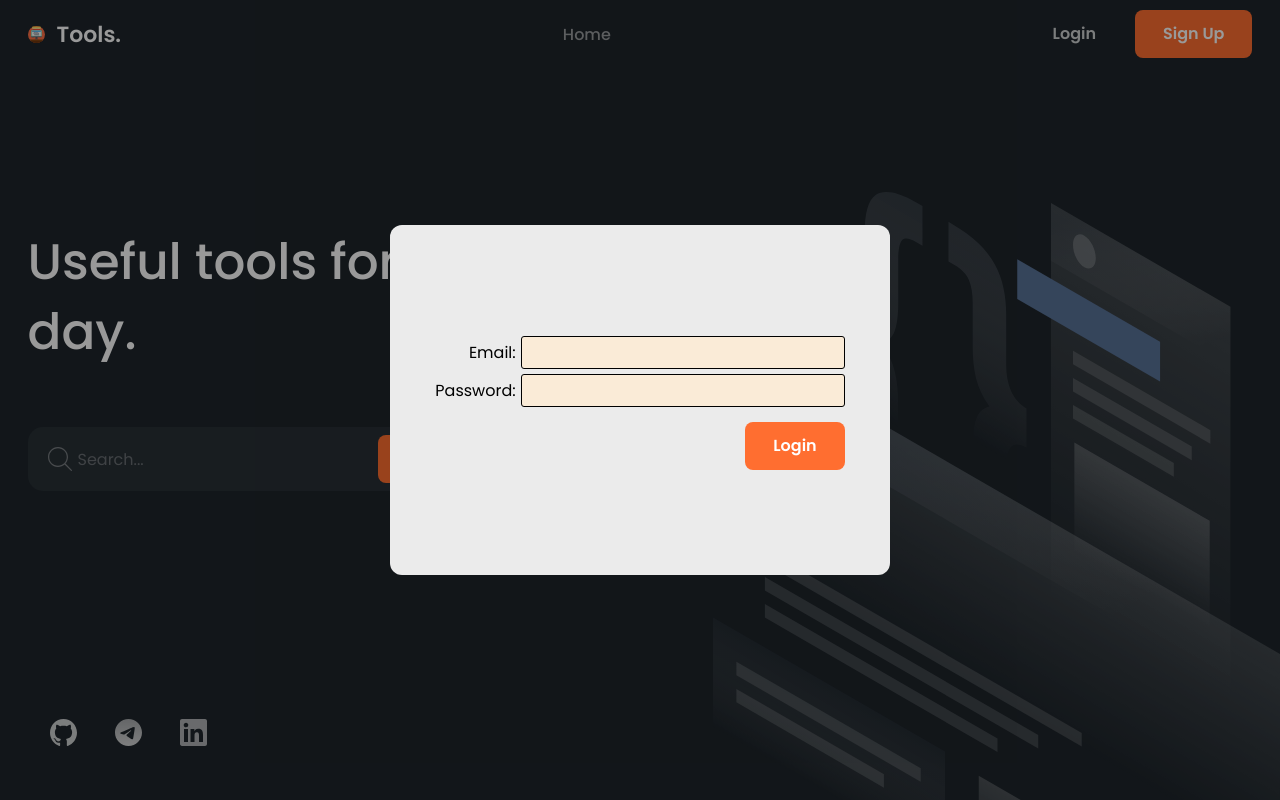
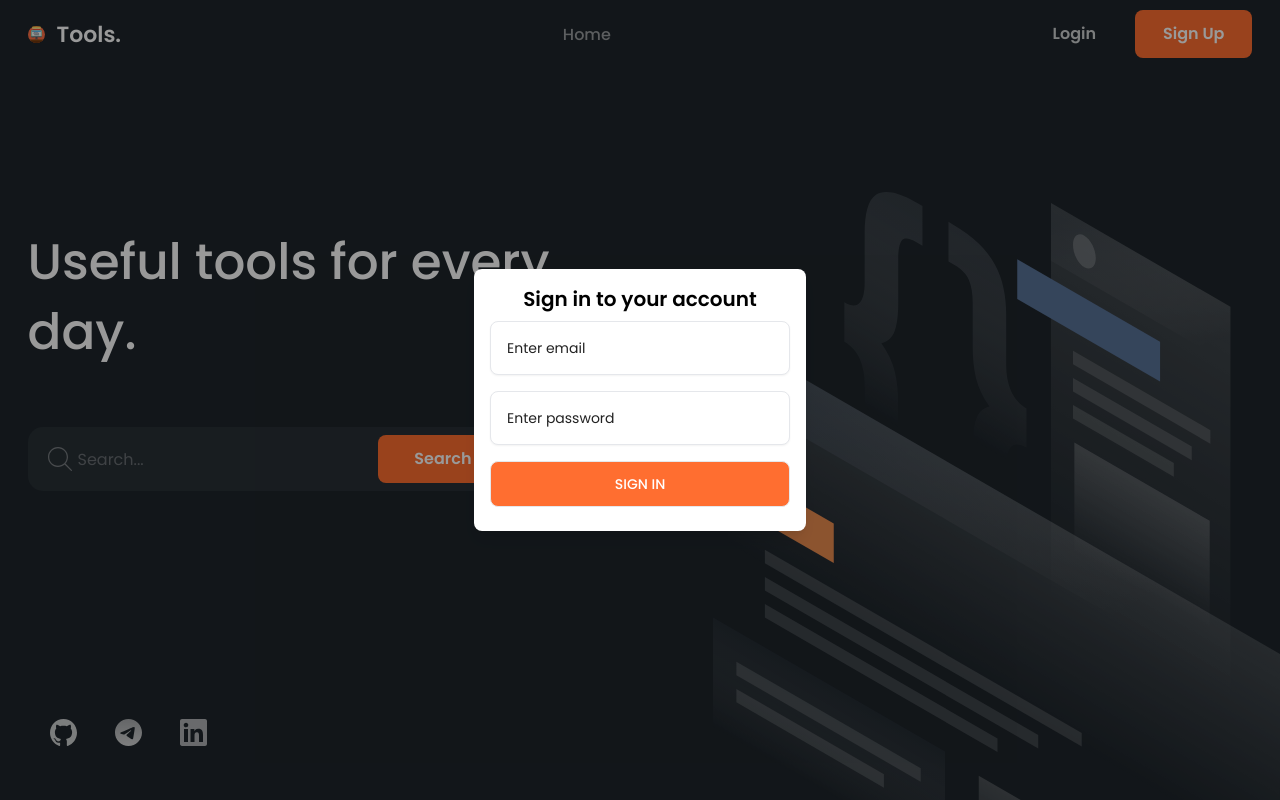
Before and after one commit to DinarMin/Tools-project_react, a React (Vite) app: page / in a window 1280 px wide. Both pictures are taken after a click on the button "Login". Shown: the top 800 px of the page. Built offline with nearby package versions, Linux system fonts and the light colour scheme.

Commit message:
style: changing modal windows

```diff
--- a/src/components/modal/Login/Login.jsx
+++ b/src/components/modal/Login/Login.jsx
@@ -30,10 +30,10 @@
       });
       const data = await response.json();
       if (data.token) {
-        localStorage.setItem('token', data.token);
-        console.log('Login successful:', data.token);
+        localStorage.setItem("token", data.token);
+        console.log("Login successful:", data.token);
       } else {
-        console.log('Login failed:', data.error);
+        console.log("Login failed:", data.error);
       }
     } catch (err) {
       console.log("Ошибка отправки на сервер " + err);
@@ -42,31 +42,27 @@
 
   return (
     <Modal onClickModal={onClickModal} active={active}>
-      <form onSubmit={handleSubmit}>
+      <form className="form" onSubmit={handleSubmit}>
+        <p className="form-title">Sign in to your account</p>
         <div className="input-container">
-          <label htmlFor="email">Email:</label>
           <input
             type="email"
-            id="email"
-            name="email"
-            value={formData.email}
+            defaultValue={formData.email}
             onChange={handleChange}
+            placeholder="Enter email "
           />
-          <span className="error"></span>
+          <span />
         </div>
         <div className="input-container">
-          <label htmlFor="password">Password:</label>
           <input
             type="password"
-            id="password"
-            name="password"
-            value={formData.password}
+            defaultValue={formData.password}
             onChange={handleChange}
+            placeholder="Enter password"
           />
-          <span className="error"></span>
         </div>
-        <button type="submit" className="btn btn_sign-up">
-          Login
+        <button type="submit" className="submit">
+          Sign in
         </button>
       </form>
     </Modal>
--- a/src/components/modal/SignUp/SignUp.jsx
+++ b/src/components/modal/SignUp/SignUp.jsx
@@ -36,42 +36,36 @@
   };
   return (
     <Modal onClickModal={onClickModal} active={active}>
-      <form onSubmit={handleSubmit}>
+      <form className="form" onSubmit={handleSubmit}>
+        <p className="form-title">Create a new account</p>
         <div className="input-container">
-          <label htmlFor="name">Name:</label>
           <input
             type="text"
-            id="name"
-            name="name"
-            value={formData.name}
+            defaultValue={formData.name}
             onChange={handleChange}
+            placeholder="Enter Name "
           />
-          <span className="error"></span>
+          <span />
         </div>
         <div className="input-container">
-          <label htmlFor="email">Email:</label>
           <input
             type="email"
-            id="email"
-            name="email"
-            value={formData.email}
+            defaultValue={formData.email}
             onChange={handleChange}
+            placeholder="Enter email "
           />
-          <span className="error"></span>
+          <span />
         </div>
         <div className="input-container">
-          <label htmlFor="password">Password:</label>
           <input
             type="password"
-            id="password"
-            name="password"
-            value={formData.password}
+            defaultValue={formData.password}
             onChange={handleChange}
+            placeholder="Enter password"
           />
-          <span className="error"></span>
         </div>
-        <button type="submit" className="btn btn_sign-up">
-          Register
+        <button type="submit" className="submit">
+          Sign up
         </button>
       </form>
     </Modal>
--- a/src/components/modal/modal.css
+++ b/src/components/modal/modal.css
@@ -19,38 +19,82 @@
   opacity: 1;
 }
 
-.modal__content {
-  display: flex;
-  justify-content: center;
-  align-items: center;
+.form {
+  background-color: #fff;
+  display: block;
+  padding: 1rem;
+  max-width: 350px;
+  border-radius: 0.5rem;
+  box-shadow: 0 10px 15px -3px rgba(0, 0, 0, 0.1),
+    0 4px 6px -2px rgba(0, 0, 0, 0.05);
+}
 
-  padding: 20px;
-  border-radius: 12px;
-  background-color: rgb(235, 235, 235);
-  min-width: 500px;
-  min-height: 350px;
+.form-title {
+  font-size: 1.25rem;
+  line-height: 1.75rem;
+  font-weight: 600;
+  text-align: center;
   color: #000;
 }
 
-.modal form {
-  display: flex;
-  flex-direction: column;
-  align-items: flex-end;
+.input-container {
+  position: relative;
 }
-.input-container {
-  margin-top: 5px;
+
+.input-container input,
+.form button {
+  outline: none;
+  border: 1px solid #e5e7eb;
+  margin: 8px 0;
 }
 
 .input-container input {
-  margin-left: 5px;
-  padding: 3px;
-
-  background-color: antiquewhite;
-  border: 1px #000 solid;
-  border-radius: 3px;
+  color: #000;
 }
 
-.modal form button {
-  margin-top: 15px;
-  color: white;
+.input-container input {
+  background-color: #fff;
+  padding: 1rem;
+  padding-right: 3rem;
+  font-size: 0.875rem;
+  line-height: 1.25rem;
+  width: 300px;
+  border-radius: 0.5rem;
+  box-shadow: 0 1px 2px 0 rgba(0, 0, 0, 0.05);
 }
+
+.submit {
+  display: block;
+  padding-top: 0.75rem;
+  padding-bottom: 0.75rem;
+  padding-left: 1.25rem;
+  padding-right: 1.25rem;
+  background-color: #ff6e30;
+  color: #ffffff;
+  font-size: 0.875rem;
+  line-height: 1.25rem;
+  font-weight: 500;
+  width: 100%;
+  border-radius: 0.5rem;
+  text-transform: uppercase;
+
+  transition: opacity 0.2s ease-in-out;
+}
+
+.submit:hover {
+  opacity: 0.8;
+}
+.signup-link {
+  color: #6b7280;
+  font-size: 0.875rem;
+  line-height: 1.25rem;
+  text-align: center;
+}
+
+.signup-link a {
+  text-decoration: underline;
+}
+
+.sign-up {
+  color: #5a00e1;
+}
```
